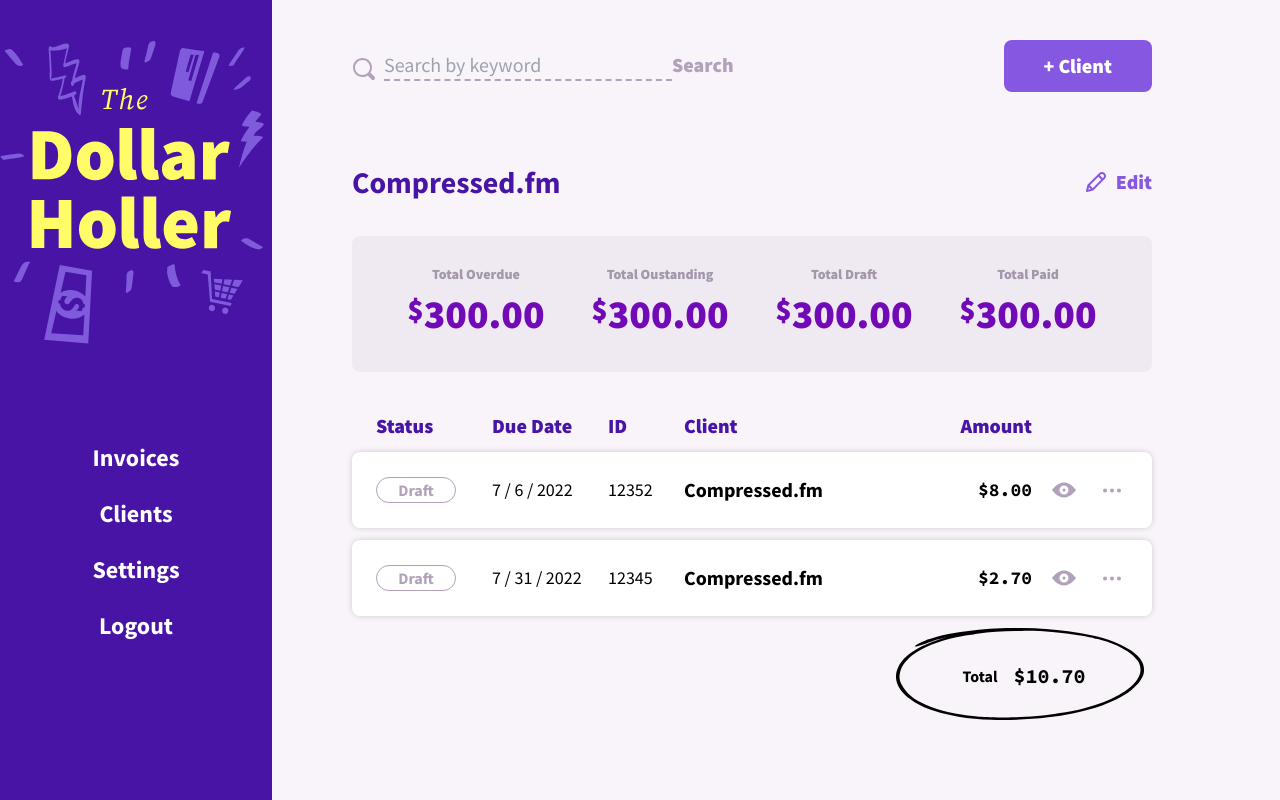
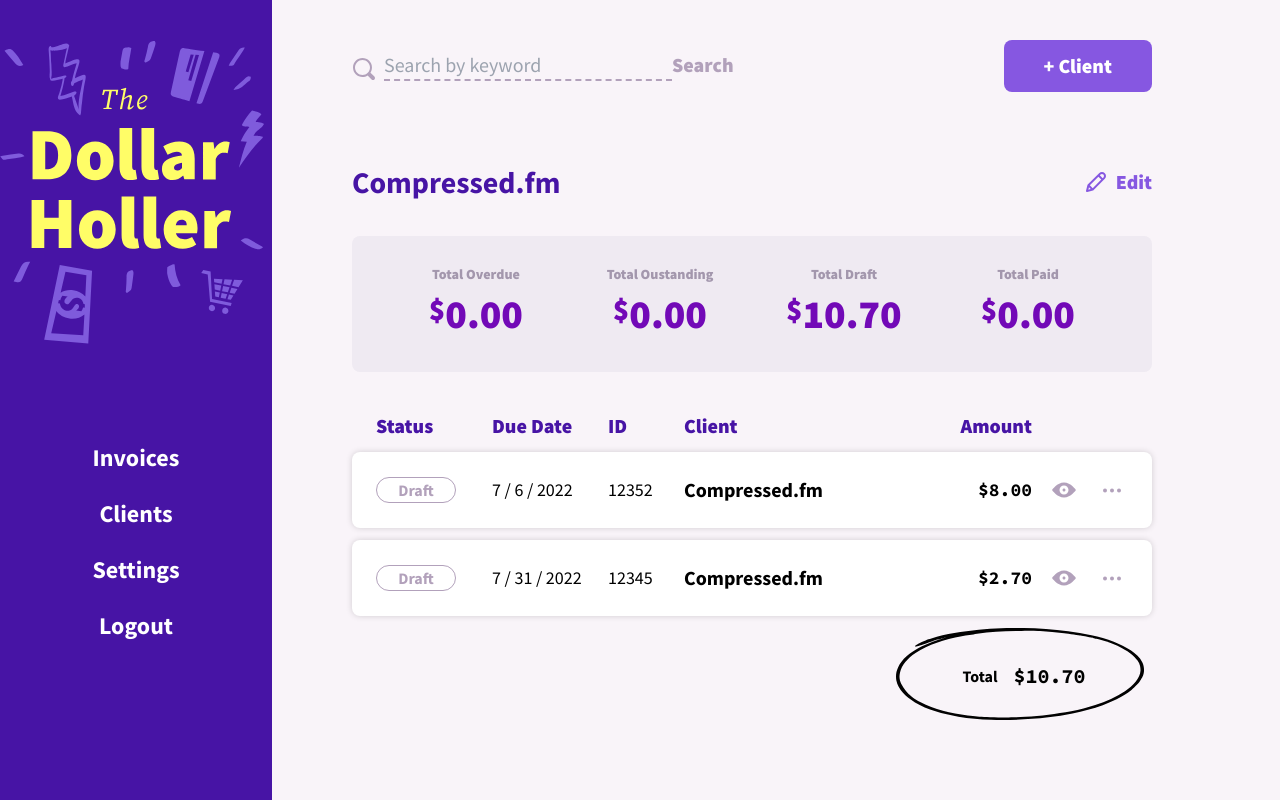
Before and after one commit to TranTrungTinh/invoice-app, a SvelteKit app: page /clients/1 in a window 1280 px wide. Built offline with nearby package versions, Linux system fonts and the light colour scheme.

Commit message:
chore: Update dashboard layout, client invoices summary, and error page title. Enhancing layout and data visualization, improving user experience.

```diff
--- a/src/routes/(dashboard)/+layout.svelte
+++ b/src/routes/(dashboard)/+layout.svelte
@@ -6,6 +6,7 @@
 <Snackbar />
 <div class="grid min-h-screen grid-cols-12 bg-whisper md:gap-x-16">
   <Navbar />
+
   <main class="col-span-12 px-4 pt-4 md:col-span-8 md:pt-10">
     <slot><!-- optional fallback --></slot>
   </main>
--- a/src/routes/(dashboard)/clients/[id]/+page.svelte
+++ b/src/routes/(dashboard)/clients/[id]/+page.svelte
@@ -11,8 +11,9 @@
   import SlidePanel from '$lib/components/SlidePanel.svelte';
   import Edit from '$lib/components/Icon/Edit.svelte';
   import ClientForm from '../ClientForm.svelte';
+  import { isLate } from '$lib/utils/dateHelpers';
 
-  export let data;
+  export let data: { client: Client };
   console.log({ data });
 
   let isClientFormShowing: boolean = false;
@@ -31,10 +32,40 @@
   const closePanel = () => {
     isClientFormShowing = false;
   };
+
+  const getDraft = (): string => {
+    if (!data.client.invoices || data.client.invoices.length < 1) return '0.00';
+    const draftInvoices = data.client.invoices.filter(
+      (invoice) => invoice.invoiceStatus === 'draft'
+    );
+    return centsToDollars(sumInvoices(draftInvoices));
+  };
+
+  const getPaid = (): string => {
+    if (!data.client.invoices || data.client.invoices.length < 1) return '0.00';
+    const paidInvoices = data.client.invoices.filter((invoice) => invoice.invoiceStatus === 'paid');
+    return centsToDollars(sumInvoices(paidInvoices));
+  };
+
+  const getTotalOverdue = (): string => {
+    if (!data.client.invoices || data.client.invoices.length < 1) return '0.00';
+    const paidInvoices = data.client.invoices.filter(
+      (invoice) => invoice.invoiceStatus === 'sent' && isLate(invoice.dueDate)
+    );
+    return centsToDollars(sumInvoices(paidInvoices));
+  };
+
+  const getTotalOutstanding = (): string => {
+    if (!data.client.invoices || data.client.invoices.length < 1) return '0.00';
+    const paidInvoices = data.client.invoices.filter(
+      (invoice) => invoice.invoiceStatus === 'sent' && !isLate(invoice.dueDate)
+    );
+    return centsToDollars(sumInvoices(paidInvoices));
+  };
 </script>
 
 <svelte:head>
-  <title>Invoices | The One</title>
+  <title>Invoices | The Dollar Holler</title>
 </svelte:head>
 
 <div
@@ -59,26 +90,26 @@
 </div>
 
 <div class="mb-7 flex w-full items-center justify-between">
-  <h1 class="font-sansSerif text-3xl font-bold text-daisyBush">Compressed.fm</h1>
+  <h1 class="font-sansSerif text-3xl font-bold text-daisyBush">{data.client.name}</h1>
   <Button label="Edit" isAnimated={false} style="textOnly" iconLeft={Edit} onClick={editClient} />
 </div>
 
 <div class="mb-10 grid grid-cols-1 gap-4 rounded-lg bg-gallery py-7 px-10 lg:grid-cols-4">
   <div class="summary-block">
     <div class="label">Total Overdue</div>
-    <div class="number"><sup>$</sup>300.00</div>
+    <div class="number"><sup>$</sup>{getTotalOverdue()}</div>
   </div>
   <div class="summary-block">
     <div class="label">Total Oustanding</div>
-    <div class="number"><sup>$</sup>300.00</div>
+    <div class="number"><sup>$</sup>{getTotalOutstanding()}</div>
   </div>
   <div class="summary-block">
     <div class="label">Total Draft</div>
-    <div class="number"><sup>$</sup>300.00</div>
+    <div class="number"><sup>$</sup>{getDraft()}</div>
   </div>
   <div class="summary-block">
     <div class="label">Total Paid</div>
-    <div class="number"><sup>$</sup>300.00</div>
+    <div class="number"><sup>$</sup>{getPaid()}</div>
   </div>
 </div>
 
--- a/src/routes/(dashboard)/invoices/BlankState.svelte
+++ b/src/routes/(dashboard)/invoices/BlankState.svelte
@@ -5,9 +5,7 @@
 
 <div>
   <div class="-mt-8 md:-mt-6 lg:-mt-14">
-    <h2
-      class="mb-10 bg-arrowLeftUp bg-left bg-no-repeat pt-14 pl-24 text-left font-handwriting text-2xl font-bold text-caribbeanGreen md:bg-arrowRightUp md:bg-right md:pl-0 md:pr-28 md:text-right md:text-4xl"
-    >
+    <h2 class="mb-10 bg-arrowLeftUp bg-left bg-no-repeat pt-14 pl-24 text-left font-handwriting text-2xl font-bold text-caribbeanGreen md:bg-arrowRightUp md:bg-right md:pl-0 md:pr-28 md:text-right md:text-4xl">
       Add Your First Invoice
     </h2>
   </div>
--- a/src/routes/+error.svelte
+++ b/src/routes/+error.svelte
@@ -9,6 +9,7 @@
 <div class="center h-screen w-screen flex-col overflow-x-hidden text-center">
   <h1
     class="min-h-[250px] min-w-[430px] bg-bg404 bg-center bg-no-repeat text-[11.25rem] font-black text-daisyBush"
+
   >
     {$page.status}
   </h1>
```
